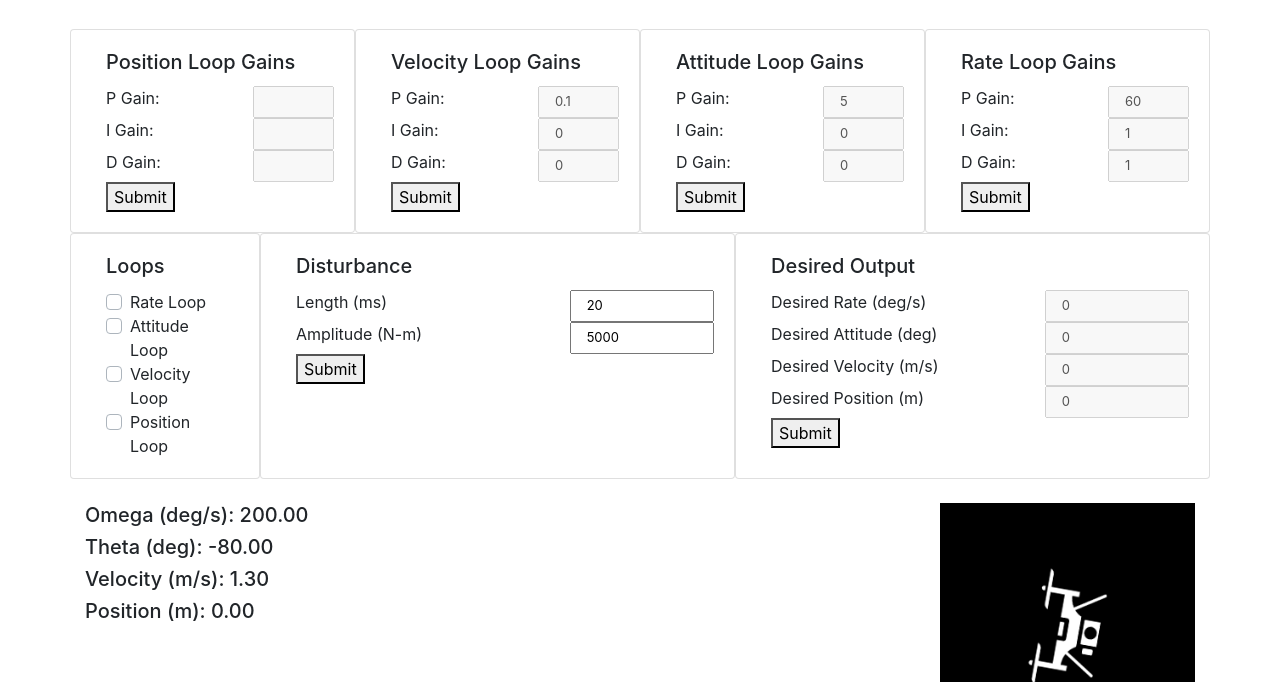
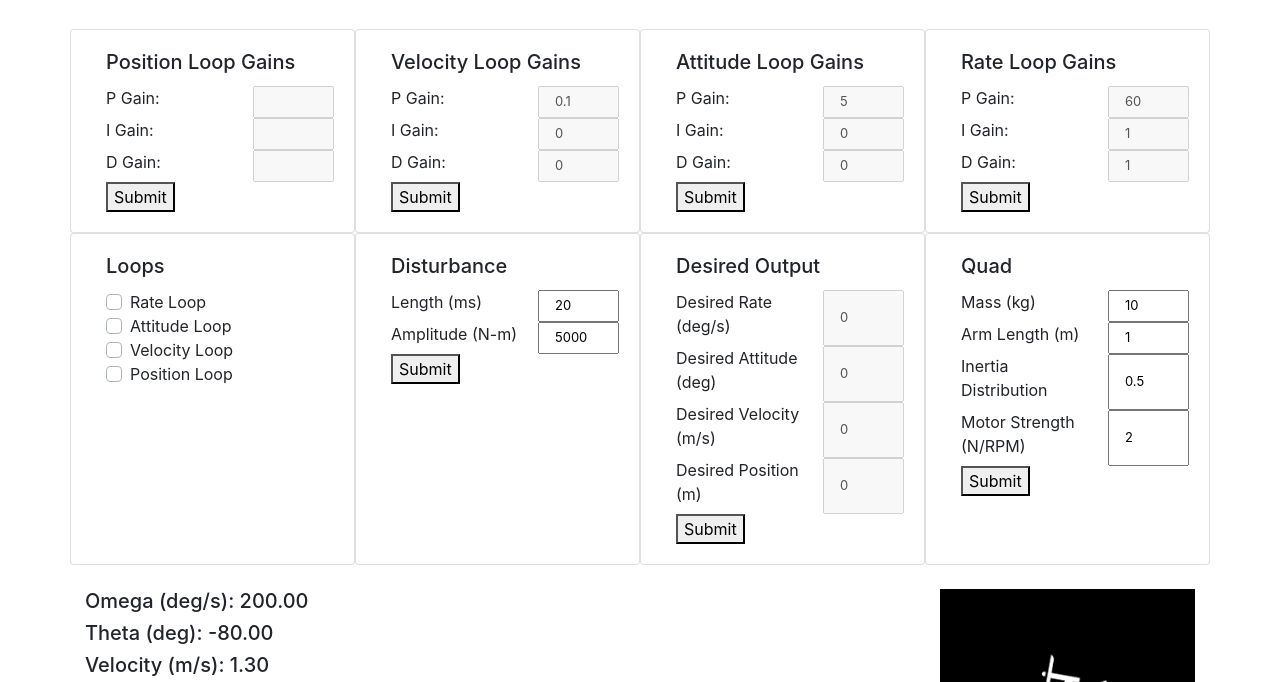
Before and after one commit to Intelligent-Quads/Intelligent-Quads.github.io, a plain HTML site: page index.html in a window 1280 px wide. Shown: the part 93-775 px from the top of the page. Drawn offline with nearby package versions, Linux system fonts and the light colour scheme.

Commit message:
added ability to change drone intrinsics

```diff
--- a/index.html
+++ b/index.html
@@ -134,7 +134,7 @@
     </div>
 
     <div class="row">
-      <div class="card input-group col-sm-2">
+      <div class="card input-group col-sm-3">
         <div class="card-body">
           <h5 class="card-title">Loops</h5>
           <div class="custom-control custom-checkbox">
@@ -155,7 +155,7 @@
           </div>
         </div>
       </div>
-      <div class="card col-sm-5">
+      <div class="card col-sm-3">
         <div class="card-body">
           <form onsubmit="return updateDisturbance();">
             <h5 class="card-title">Disturbance</h5>
@@ -175,7 +175,7 @@
         </div>
 
       </div>
-      <div class="card col-sm-5">
+      <div class="card col-sm-3">
         <div class="card-body">
           <form onsubmit="return updateDesired();">
             <h5 class="card-title">Desired Output</h5>
@@ -194,6 +194,30 @@
             <div class="row">
               <label class="col-sm-8">Desired Position (m)</label>
               <input class="col-sm-4" id="desiredPos" type="number" step="0.0001">
+            </div>
+            <button type="submit">Submit</button>
+          </form>
+        </div>
+      </div>
+      <div class="card col-sm-3">
+        <div class="card-body">
+          <form onsubmit="return updateDrone();">
+            <h5 class="card-title">Quad</h5>
+            <div class="row">
+              <label class="col-sm-8">Mass (kg)</label>
+              <input class="col-sm-4" id="mass" type="number" step="0.1">
+            </div>
+            <div class="row">
+              <label class="col-sm-8">Arm Length (m)</label>
+              <input class="col-sm-4" id="armLength" type="number" step="0.01">
+            </div>
+            <div class="row">
+              <label class="col-sm-8">Inertia Distribution</label>
+              <input class="col-sm-4" id="inertiaDist" type="number" step="0.01">
+            </div>
+            <div class="row">
+              <label class="col-sm-8">Motor Strength (N/RPM)</label>
+              <input class="col-sm-4" id="motStrength" type="number" step="0.001">
             </div>
             <button type="submit">Submit</button>
           </form>
--- a/sim.js
+++ b/sim.js
@@ -350,6 +350,33 @@ function updateDisturbance() {
     // console.log(disturbance)
     return false;
 }
+function updateDrone() {
+    console.log("updating drone");
+    if (isNaN(parseFloat(document.getElementById("mass").value))) {
+        document.getElementById("mass").value = drone.mass;
+    } else {
+        drone.mass = document.getElementById("mass").value
+    }
+    if (isNaN(parseFloat(document.getElementById("armLength").value))) {
+        document.getElementById("armLength").value = drone.armLength;
+    } else {
+        drone.armLength = document.getElementById("armLength").value
+    }
+    if (isNaN(parseFloat(document.getElementById("inertiaDist").value))) {
+        document.getElementById("inertiaDist").value = 0.5;
+    } else {
+        dist = document.getElementById("inertiaDist").value;
+        //weighted moment of inertia about Iz of cuboid
+        //lower dist -> drone is closer to point mass
+        drone.inertia = (1 / 12) * drone.mass * ((.1) ^ 2 + (2 * drone.armLength * dist) ^ 2)
+    }
+    if (isNaN(parseFloat(document.getElementById("motStrength").value))) {
+        document.getElementById("motStrength").value = motor.rpm2force;
+    } else {
+        motor.rpm2force = document.getElementById("motStrength").value
+    }
+    return false;
+}
 
 function disableDesiredInput() {
     document.getElementById("desiredRate").disabled = true;
@@ -453,6 +480,11 @@ function initDefaults() {
     document.getElementById("desiredVel").value = desired.desiredVel;
     document.getElementById("desiredPos").value = desired.desiredPos;
 
+    document.getElementById("mass").value = drone.mass;
+    document.getElementById("armLength").value = drone.armLength;
+    document.getElementById("inertiaDist").value = .5;
+    document.getElementById("motStrength").value = motor.rpm2force;
+
     enableRate(false);
     enableAtt(false);
     enableVel(false);
```
